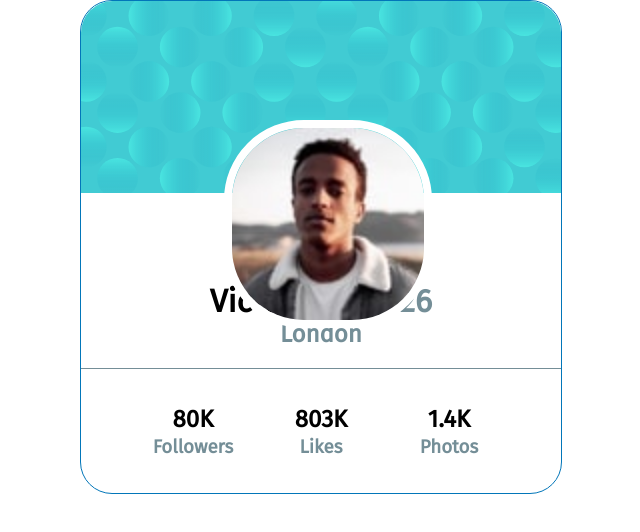
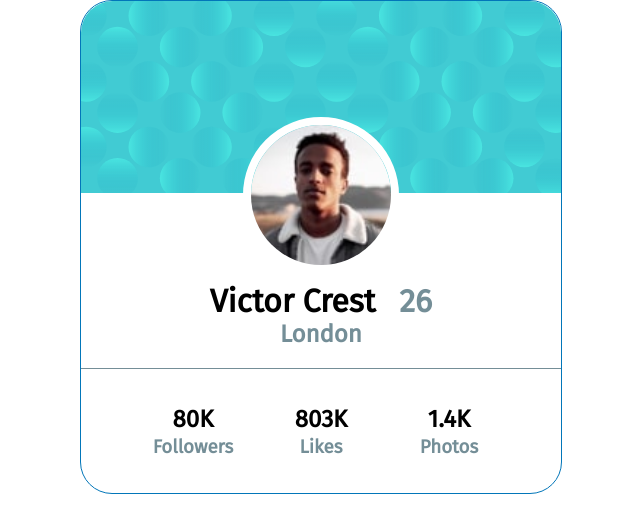
Before and after one commit to eri707/contact-card, a plain HTML site: page index.html in a window 1280 px wide. Shown: the whole page, without its empty margins (320-960 px from the left). Drawn offline with Linux system fonts and the light colour scheme.

Commit message:
fixed styling

```diff
--- a/css/style.scss
+++ b/css/style.scss
@@ -14,6 +14,7 @@ body {
   width: 100%;
   border: 0.1rem solid  rgb(2, 118, 185);
   border-radius: 2rem;
+  position: relative;
 }
 .pattern-card {
     width: 100%;
@@ -23,13 +24,16 @@ body {
         border-radius: 2rem 2rem 0 0;
     }
 }
+.photo {
+    position: absolute;
+    top: 116px;
+    text-align: center;
+    width: 100%;
+}
 .photo img {
-    width: 15%;
   border-radius: 5rem;
   border: 0.5rem solid white;
-  position: absolute;
-  top: 15%;
-  left: 42.5%;
+
 }
 .name {
   display: flex;
--- a/index.html
+++ b/index.html
@@ -20,7 +20,7 @@
       <img src="./images/bg-pattern-card.svg" alt="">
     </div>
     <div class="photo">
-      <img src="./images/image-victor.jpg" alt="">
+      <img src="./images/image-victor.jpg" alt="" width="140px" height="140px">
     </div>
     <div class="name">
       <h1>Victor Crest</h1>
```
Also changed, not shown: css/style.css, 1 other file.
